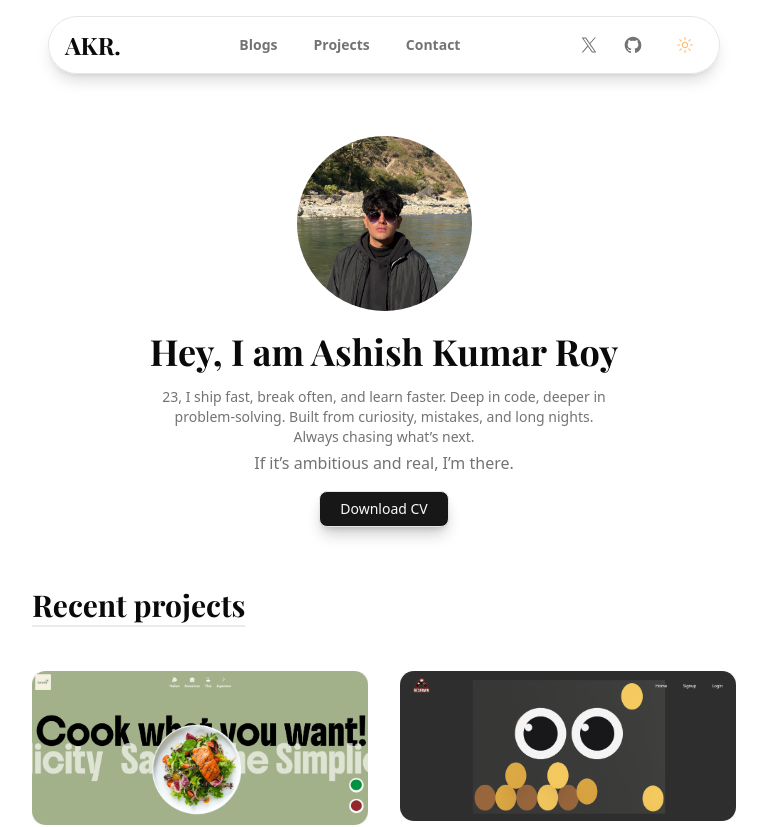
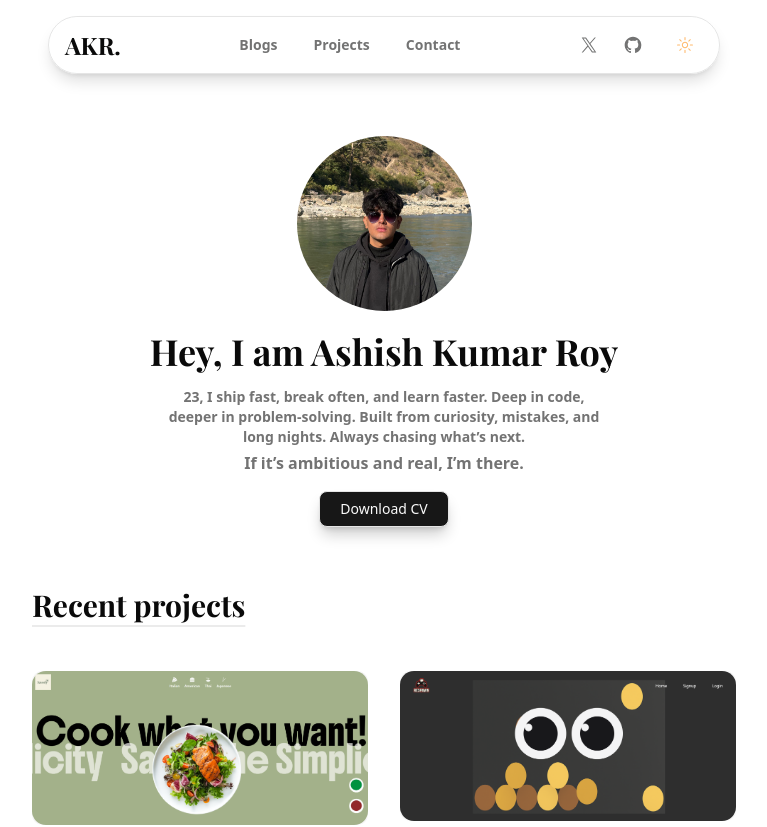
Before and after one commit to ashishroyx/AKR-PORTFOLIO, a Next.js app: page / in a window 1280 px wide. Shown: the top 827 px of the page, without its empty margins (256-1023 px from the left). Built offline with nearby package versions, Linux system fonts and the light colour scheme; a web font is replaced by a local one.

Commit message:
UI Changes

```diff
--- a/components/intro.tsx
+++ b/components/intro.tsx
@@ -23,11 +23,11 @@ export default function Intro() {
         <h1 className='title no-underline text-2xl sm:text-3xl md:text-4xl'>
           Hey, I am Ashish Kumar Roy
         </h1>
-        <p className='mt-4 text-sm  font-light text-muted-foreground max-w-md mx-auto'>
+        <p className='mt-4 text-sm  font-semibold text-muted-foreground max-w-md mx-auto'>
           23, I ship fast, break often, and learn faster. Deep in code, deeper in problem-solving.
           Built from curiosity, mistakes, and long nights. Always chasing what’s next.
         </p>
-        <p className='mt-1 text-sm sm:text-base font-light text-muted-foreground max-w-md mx-auto  '  >
+        <p className='mt-1 text-sm sm:text-base font-semibold text-muted-foreground max-w-md mx-auto  '  >
           If it’s ambitious and real, I’m there.
         </p>
 
```
